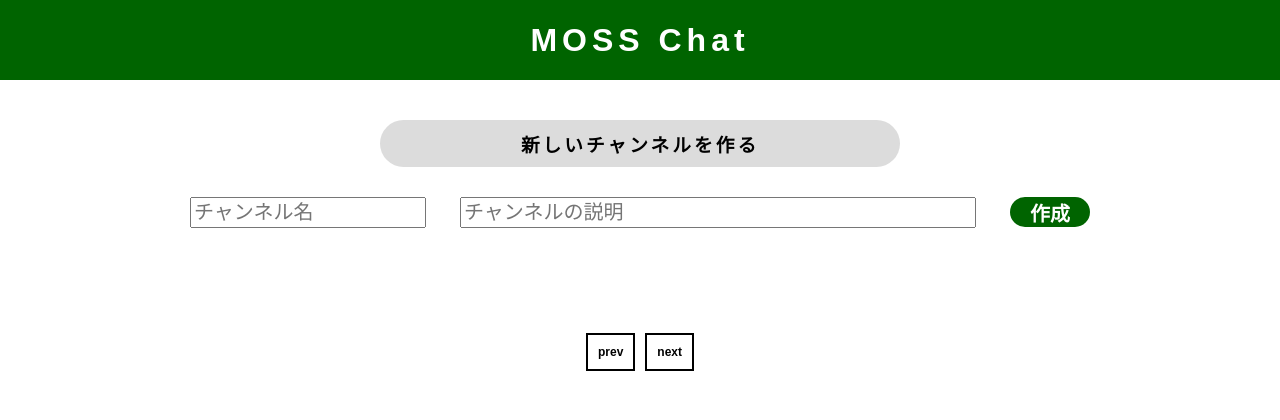
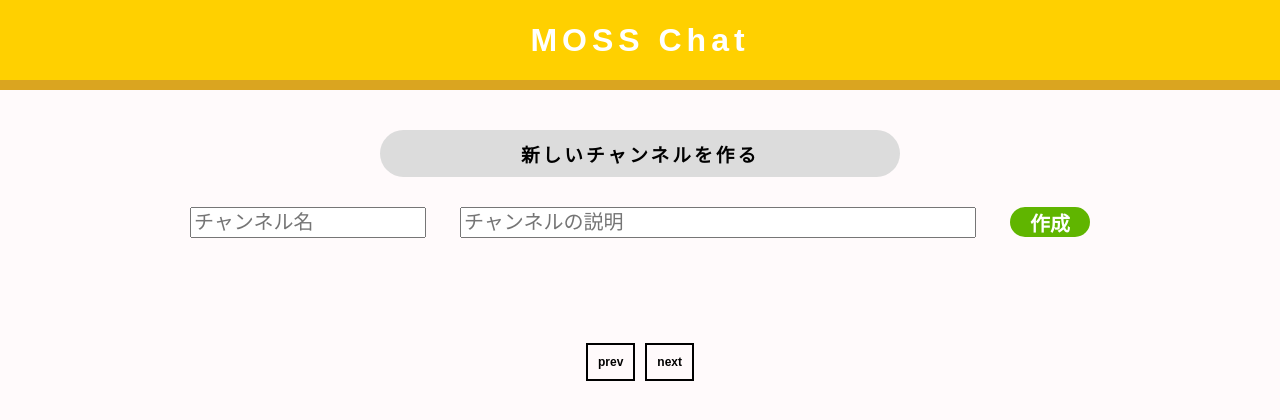
Before and after one commit to HackathonGteam/gteam, a Flask app: page / in a window 1280 px wide. Shown: the top 420 px of the page. Run offline with Flask 2, Linux system fonts and the light colour scheme; the visitor is signed in with stand-in values (Sample User, id 1); data that the repository does not hold is empty.

Commit message:
カラーリングの変更

```diff
--- a/static/css/base.css
+++ b/static/css/base.css
@@ -6,6 +6,7 @@
 body {
   margin: 0 auto;
   font-family: "Mplus 1c", sans-serif;
+  background-color: rgba(255, 240, 245, 0.3);
 }
 
 .header {
--- a/static/css/channel.css
+++ b/static/css/channel.css
@@ -1,6 +1,11 @@
 /* ヘッダー */
 .channel-header {
-  background-color: #006400;
+  background-color: #FFD000;
+}
+
+.header-bottom {
+  height: 10px;
+  background-color: #DAA520;
 }
 
 .channel-top h1 {
@@ -84,12 +89,12 @@
 
 .add-channel button {
   color: #fff;
-  background-color: rgba(0, 100, 0);
+  background-color: rgba(96, 181, 0, 1);
 }
 
 .add-channel button:hover {
   color: #fff;
-  background-color: rgba(0, 100, 0, 0.8);
+  background-color: rgba(96, 181, 0, 0.8);
 }
 
 /* チャンネル削除ボタン */
@@ -137,7 +142,7 @@
 
 .channel-list .channel-name:hover {
   font-weight: bold;
-  color: #006400;
+  color: #60B500;
 }
 
 .channel-list .channel-name::after {
@@ -147,7 +152,7 @@
   content: '';
   width: 100%;
   height: 2px;
-  background: #006400;
+  background: #60B500;
   transform: scale(0, 1);
   transform-origin: left top;
   transition: transform .3s;
--- a/static/css/pagination.css
+++ b/static/css/pagination.css
@@ -22,10 +22,10 @@
 
 .pagination a:hover {
   color: #fff;
-  background-color: rgba(0, 100, 0, 0.8);
+  background-color: rgba(96, 181, 0, 0.8);
 }
 
 .active a {
   color: #fff;
-  background-color: rgba(0, 100, 0);
+  background-color: rgba(96, 181, 0, 1);
 }
--- a/templates/index.html
+++ b/templates/index.html
@@ -10,6 +10,7 @@
       </div>
     </div>
   </div>
+  <div class="header-bottom"></div>
   <div class="channel-wrapper">
     <div class="container">
       <div class="add-channel">
```
